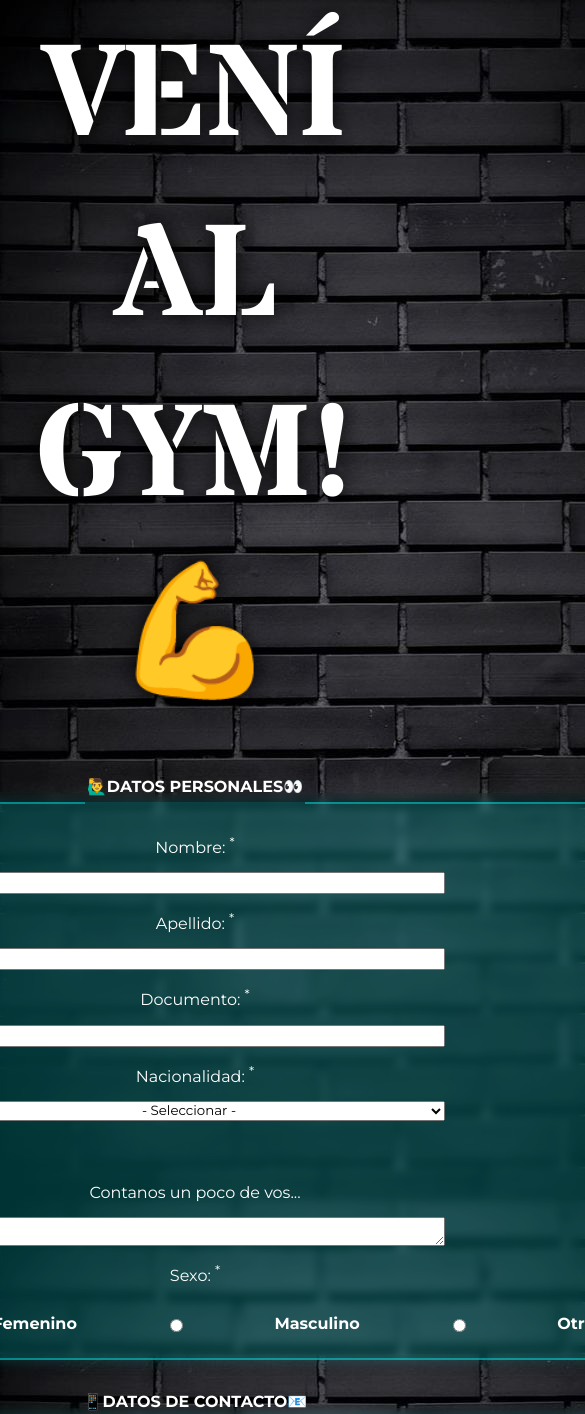
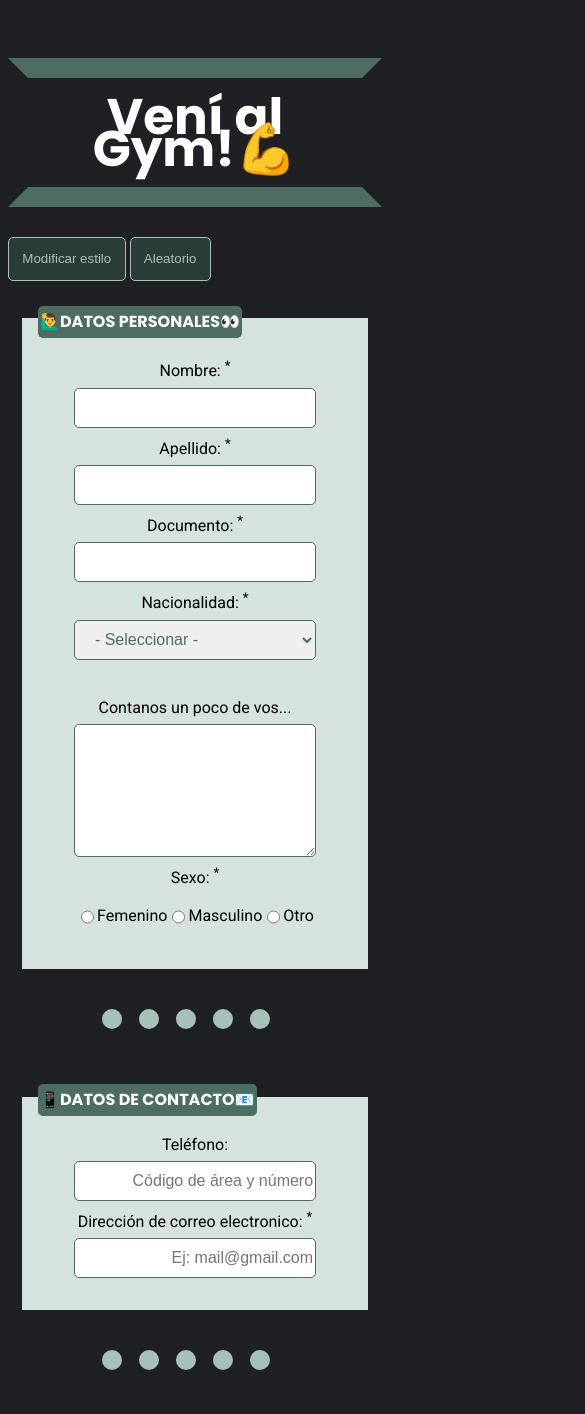
Before and after one commit to SerenaSagg/Full_stack, a plain HTML site: page Ejercicio06/index.html in a window 390 px wide. Shown: the top 1414 px of the page, 585 px wide, since content can reach past the window. Drawn offline with nearby package versions, Linux system fonts and the light colour scheme.

Commit message:
Agregue botones de cambio de estilo y aleatorio

```diff
--- /dev/null
+++ b/Ejercicio06/codigo.js
@@ -0,0 +1,43 @@
+var boton = document.getElementsByClassName("estilos")[0];
+var estilo = document.getElementsByClassName("link_estilo")[0];
+var boton2 = document.getElementsByClassName("aleatorio")[0];
+var contador=1;
+
+boton.addEventListener("click", CambioEstilo);
+
+function CambioEstilo(){
+    if(contador==1){
+        estilo.href = "estilos-retro.css";
+        contador=2;
+    }
+    else if(contador==2){
+        estilo.href = "estilos-urbano.css";
+        contador=3;
+    }
+    else if(contador==3){
+        estilo.href = "estilos.css";
+        contador=1;
+    }
+}
+
+
+boton2.addEventListener("click", EstiloAleatorio);
+function EstiloAleatorio(){
+    function obtenerNumeroAleatorio(min, max) {
+        return Math.floor(Math.random() * (max - min + 1)) + min;       //Math.floor redondea hacia abajo, ya que Math.random() devuelve un número decimal
+        }
+
+    contador=obtenerNumeroAleatorio(1, 4);
+    if(contador==1){
+        estilo.href = "estilos-retro.css";
+    }
+    else if(contador==2){
+        estilo.href = "estilos-urbano.css";
+    }
+    else if(contador==3){
+        estilo.href = "estilos.css";
+    }
+    else if(contador==4){
+        estilo.href = "";
+    }
+}
--- a/Ejercicio06/estilos-retro.css
+++ b/Ejercicio06/estilos-retro.css
@@ -16,6 +16,7 @@ body{
 .contenedor{
     display: flex;
     flex-direction: column;
+    justify-self: left;
     max-width: 800px;
     width: 100%;
     height: 100%;
@@ -136,5 +137,63 @@ button{
     flex-wrap: nowrap;
     justify-self: center;
     gap: 2em;
+}
 
+.estilos{
+    display: flex;
+    justify-self: left;
+    margin-bottom: 2em;
 }
+
+@media (max-width: 800px){
+    .contenedor{
+        margin-left: 0;
+    }
+    .titulo{
+        font-size: 50px;
+        position: relative;
+        left: 0;
+    }
+    legend{
+        width: 300px;
+        position: relative;
+        left: 0;
+    }
+    .formulario input{
+        padding-left: 2em;
+    }
+    textarea{
+        width: 100%;
+    }
+    .boton{
+        gap: 1em;
+    }
+}
+
+
+@media (max-width: 600px){
+    .titulo{
+        font-size: 30px;
+    }
+    legend{
+        width: 250px;
+        font-size: 15px;
+        position: relative;
+        margin: 0;
+    }
+    .formulario input{
+        padding-left: 1em;
+    }
+    textarea{
+        width: 100%;
+    }
+
+    .sexo, .palermo, .rosario{
+        display: flex;
+        flex-direction: column;
+        align-items: center;
+    }
+    .boton{
+        gap: 1em;
+    }
+}
--- a/Ejercicio06/estilos-urbano.css
+++ b/Ejercicio06/estilos-urbano.css
@@ -25,8 +25,11 @@ body{
 .contenedor{
     color: white;
     display: flex;
-    justify-content: center;
     flex-direction: column;
+    justify-self: center;
+    width: 100%;
+    height: 100%;
+    overflow-x: hidden;
 }
 
 legend{
@@ -132,3 +135,29 @@ button:hover{
     justify-self: center;
     gap: 2em;
 }
+
+.estilos, .aleatorio{
+    display: flex;
+    justify-self: left;
+    margin-bottom: 2em;
+    margin-left: 6em;
+}
+
+@media (max-width: 850px){
+    .sexo, .palermo, .rosario{
+        flex-direction: column;
+        align-items: center;
+    }
+}
+
+@media (max-width: 600px){
+    .formulario input, select, textarea{
+        width: 90%;
+    }
+    .formulario{
+        width: 90%;
+    }
+    .estilos{
+        margin-left: 0;
+    }
+}
--- a/Ejercicio06/index.html
+++ b/Ejercicio06/index.html
@@ -4,9 +4,9 @@
     <meta charset="UTF-8">
     <meta name="viewport" content="width=device-width, initial-scale=1.0">
     <title>Document</title>
-    <!-- <link rel="stylesheet" href="./estilos.css"> -->
     <!-- <link rel="stylesheet" href="./estilos-retro.css"> -->
-    <link rel="stylesheet" href="./estilos-urbano.css">
+    <!-- <link rel="stylesheet" href="./estilos-urbano.css"> -->
+    <link class="link_estilo" rel="stylesheet" href="./estilos.css">
 </head>
 <body>
     <div class="contenedor">
@@ -14,6 +14,8 @@
         <section class="titulo">Vení al Gym!💪</section>
     </header>
     <main>
+        <button class="estilos">Modificar estilo</button>
+        <button class="aleatorio">Aleatorio</button>
         <div>
             <form>
             <fieldset>
@@ -96,5 +98,6 @@
 
     </footer>
 </div>
+    <script src="./codigo.js"></script>
 </body>
 </html>
```
